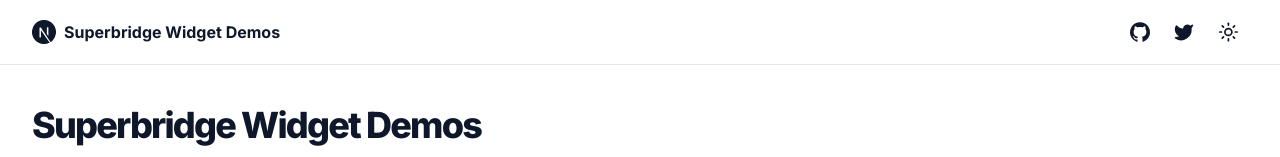
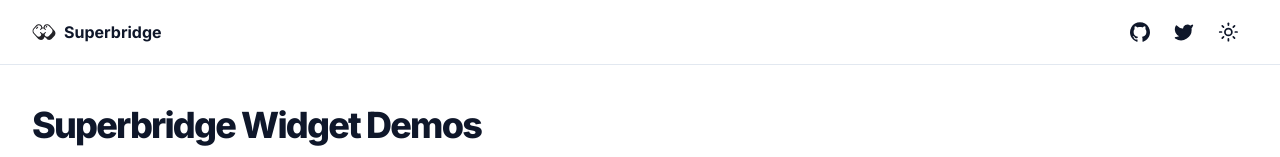
Before and after one commit to superbridgeapp/widget-demo, a Next.js app: page / in a window 1280 px wide. Shown: the top 157 px of the page. Built offline with nearby package versions, Linux system fonts and the light colour scheme.

Commit message:
refactor: logo

```diff
--- a/components/main-nav.tsx
+++ b/components/main-nav.tsx
@@ -1,10 +1,8 @@
-import * as React from "react"
 import Link from "next/link"
 
 import { NavItem } from "@/types/nav"
 import { siteConfig } from "@/config/site"
 import { cn } from "@/lib/utils"
-import { Icons } from "@/components/icons"
 
 interface MainNavProps {
   items?: NavItem[]
@@ -14,7 +12,7 @@
   return (
     <div className="flex gap-6 md:gap-10">
       <Link href="/" className="flex items-center space-x-2">
-        <Icons.logo className="h-6 w-6" />
+        <img src="/logo.svg" alt="Logo" className="h-6 w-6" />
         <span className="inline-block font-bold">{siteConfig.name}</span>
       </Link>
       {items?.length ? (
--- a/config/site.ts
+++ b/config/site.ts
@@ -1,7 +1,7 @@
 export type SiteConfig = typeof siteConfig
 
 export const siteConfig = {
-  name: "Superbridge Widget Demos",
+  name: "Superbridge",
   description: "Learn how to use Superbridge's widget in your application.",
   mainNav: [
     // {
```
Also changed, not shown: public/logo.svg (added).
